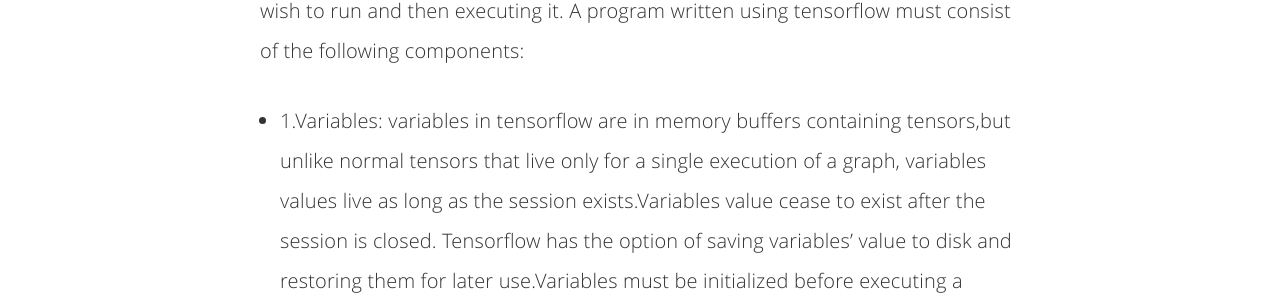
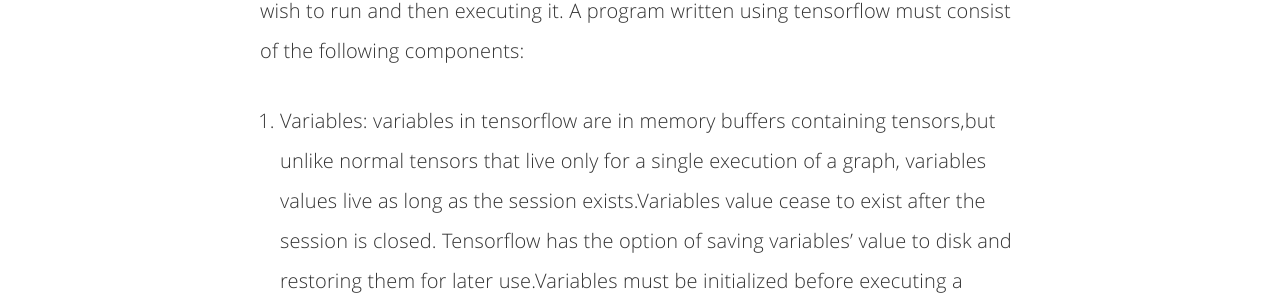
Before and after one commit to ranarag/ranarag.github.io, a Jekyll site: the page built from _posts/2017-07-05-tensorflow-basics.md, in a window 1280 px wide and 900 px high, scrolled down 1531 px. Shown: the part 153-455 px from the top of the window. Built offline with Jekyll 4.4.1, drawn with Linux system fonts in a browser that asks for light colours; comment, search, counter and statistics services are not loaded; some of the changed text lies outside the part shown.

Commit message:
tensorflow variables

```diff
--- a/_posts/2017-07-05-tensorflow-basics.md
+++ b/_posts/2017-07-05-tensorflow-basics.md
@@ -30,8 +30,10 @@ pip install --upgrade tensorflow-gpu # for the GPU version
 ## Key-Components
 Tensorflow works by first creating a computational graph resembling the model we wish to run and then executing it.
 A program written using tensorflow must consist of the following components:
-  - 1.Variables: variables in tensorflow are in memory buffers containing tensors,but unlike normal tensors that live only for a single execution of a graph, variables values live as long as the session exists.Variables value cease to exist after the session is closed. Tensorflow has the option of saving variables' value to disk and restoring them for later use.Variables must be initialized before executing a graph for first time.
-  During training operation variables get updated by default.We can keep a variable unchanged by explicitly setting its trainable parameter to false.
+
+
+1. Variables: variables in tensorflow are in memory buffers containing tensors,but unlike normal tensors that live only for a single execution of a graph, variables values live as long as the session exists.Variables value cease to exist after the session is closed. Tensorflow has the option of saving variables' value to disk and restoring them for later use.Variables must be initialized before executing a graph for first time.
+During training operation variables get updated by default.We can keep a variable unchanged by explicitly setting its trainable parameter to false.
 {% highlight python %}
 >>> import tensorflow as tf
 >>> # Declaring a tensoflow Variable
```
